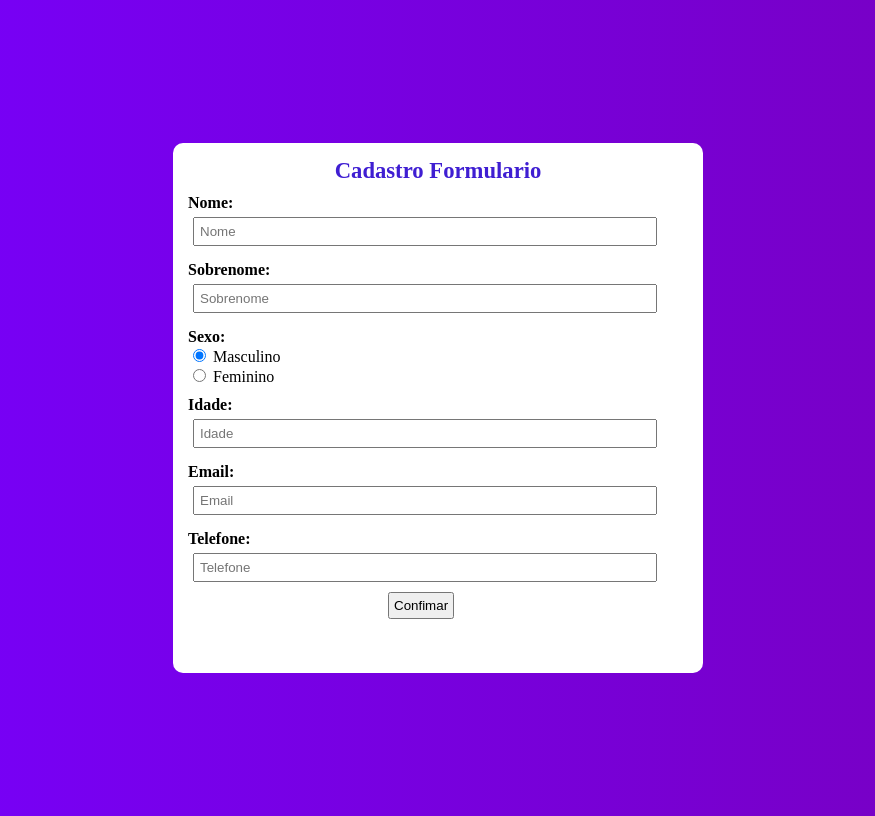
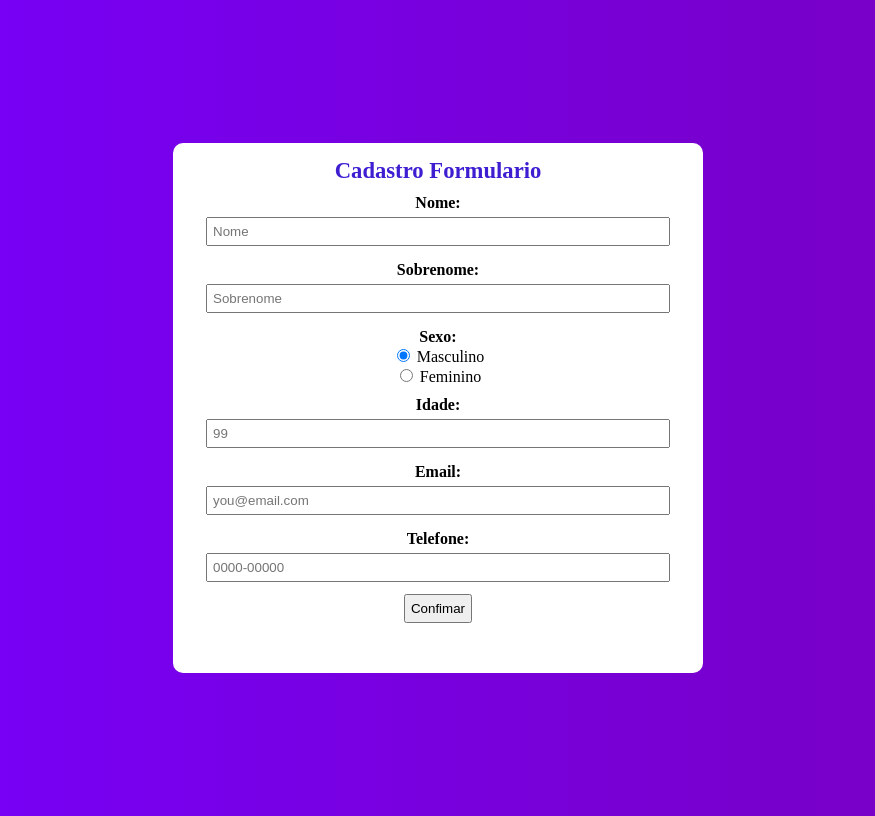
Before and after one commit to blackteste/Formulario, a PHP site: page / in a window 1280 px wide. Shown: the whole page, without its empty margins (202-1077 px from the left). Run offline with PHP 8.4, Linux system fonts and the light colour scheme; some web fonts are replaced.

Commit message:
mudanças no botão

```diff
--- a/index.html
+++ b/index.html
@@ -37,18 +37,19 @@
 
 
             <article>Idade:</article>
-            <input required placeholder="Idade" type="number" class="lista" name="idade" maxlength="2" min="10" max="99" id="" pattern="[1-9]+$">
+            <input required placeholder="99" type="number" class="lista" name="idade" maxlength="2" min="10" max="99" id="" pattern="[1-9]+$">
 
 
             <article>Email:</article>
-            <input required placeholder="Email" type="email" class="lista" name="email" id="">
+            <input required placeholder="you@email.com" type="email" class="lista" name="email" id="">
 
             <article>Telefone:</article>
-            <input required placeholder="Telefone" type="number" class="lista" name="telefone" id="" minlength="9" maxlength="9" max="999999999" pattern="[0-9]+$">
-
-            <input id="botao" onclick="teste()" type="submit" value="Confimar">
+            <input required placeholder="0000-00000" type="number" class="lista" name="telefone" id="" minlength="9" maxlength="9" max="999999999" pattern="[0-9]+$">
 
 
+
+
+            <input id="botao" type="submit" value="Confimar">
         </form>
 
 
@@ -56,6 +57,5 @@
 
     </div>
 
-    <script src="java.js"></script>
 </body>
 </html>
--- a/java.js
+++ /dev/null
@@ -1,8 +0,0 @@
-
-
-
-function teste(){
-    nome = document.getElementById('nome');
-
-    console.log(nome.value);
-}
--- a/style.css
+++ b/style.css
@@ -17,13 +17,22 @@ article{font-weight: 900;}
     border-radius: 10px;
     padding: 15px;
 
+
+
 }
 
-#botao{padding: 4px; margin-left: 200px;margin-top: 5px;cursor: pointer;
--webkit-transition: box-shadow 300ms ease-in-out, color 300ms ease-in-out;
-transition: box-shadow 300ms ease-in-out, color 300ms ease-in-out; }
+form {
+    text-align: center;
+}
 
-#botao:hover{box-shadow: 0 0 40px 40px #f72811 inset;}
+
+#botao{
+    margin-top: 7px;
+    text-align: center;
+    padding: 5px;
+}
+
+#botao:hover{padding: 5px;cursor: pointer;background-color: black;color: aliceblue;}
 
 .lista{width: 90%;padding: 5px;margin: 5px;}
 
```
